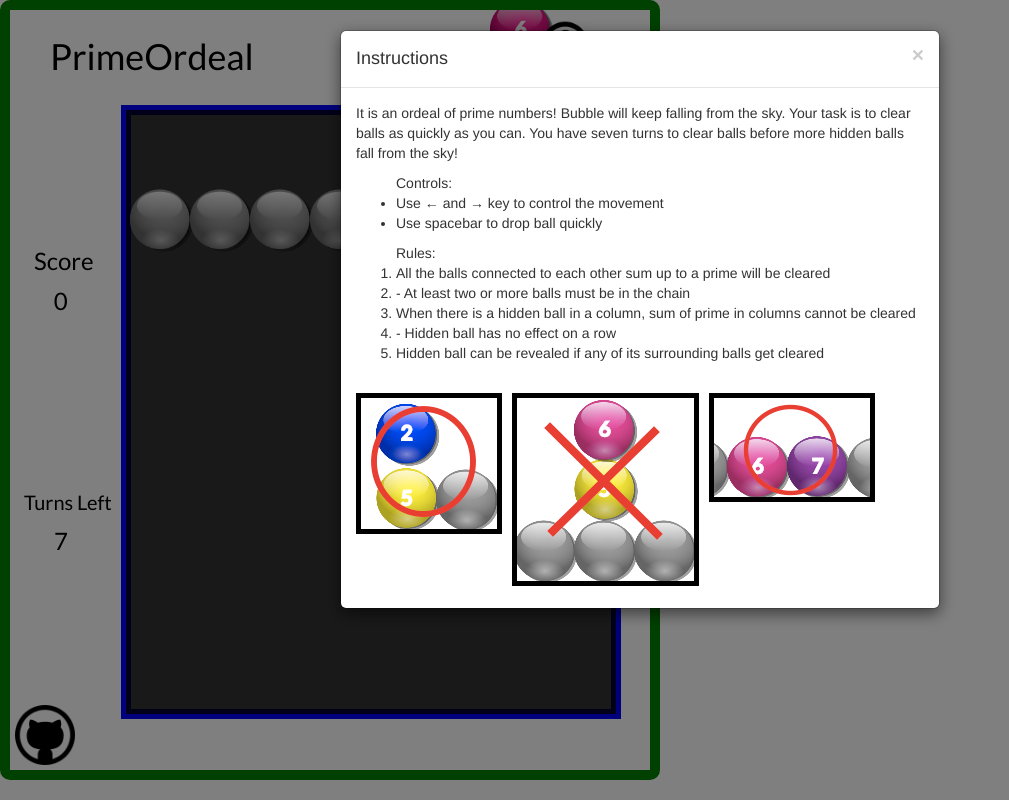
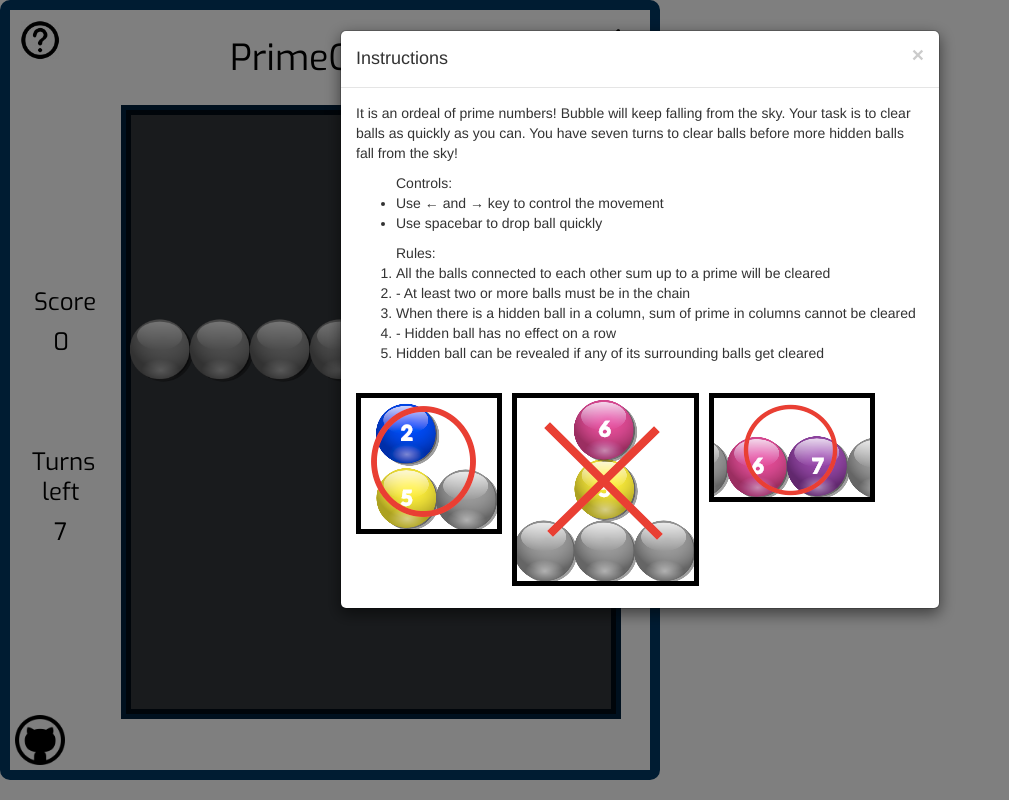
Before and after one commit to makenneth/PrimeOrdeal, a plain HTML site: page index.html in a window 1280 px wide. Both pictures are taken after a click on the button "Start Game". Shown: the whole page, without its empty margins (0-1009 px from the left). Drawn offline with nearby package versions, Linux system fonts and the light colour scheme.

Commit message:
Changed color and font

```diff
--- a/assets/css/application.css
+++ b/assets/css/application.css
@@ -5,14 +5,14 @@ body {
 }
 #credit {
   position: absolute;
-  top: 705px;
+  top: 715px;
   left: 15px;
   width: 60px;
   cursor: pointer;
 }
 
 #canvas {
-  border: 10px solid green;
+  border: 10px solid #003865;
   border-radius: 10px;
 }
 
@@ -25,12 +25,13 @@ body {
 
 #start, #retry {
   position: absolute;
+  color: white;
   font-family: lato, sans-serif;
   font-size: 32px;
   padding: 10px;
   border: 1px solid black;
   border-radius: 5px;
-  background-color: coral;
+  background-color:  #0864cc;
   min-width: 200px;
 }
 .modal-body {
@@ -41,11 +42,11 @@ body {
   background-size: cover;
   background-color: transparent;
   border: none;
-  width: 50px;
-  height: 50px;
+  width: 40px;
+  height: 40px;
   position: absolute;
   top: 20px;
-  left: 540px;
+  left: 20px;
 }
 #instruction:hover, #back-icon:hover {
   opacity: 0.8;
@@ -62,9 +63,9 @@ body {
   top: 450px;
   left: 240px;
 }*/
-#start:hover {
-  background-color: #994c30;
-  color: white;
+#start:hover, #retry:hover {
+  background-color: rgba(8,100,204, 0.5);
+  color: #333;
 }
 .hidden {
   display: none;
--- a/bundle.js
+++ b/bundle.js
@@ -131,7 +131,7 @@
 	};
 	View.prototype.startScreen = function(){
 		this.ctx.clearRect(0, 0, 640, 800);
-		this.ctx.font = "64px Handlee";
+		this.ctx.font = "64px Exo";
 		this.ctx.fillStyle = "black";
 		this.ctx.fillText("PrimeOrdeal", 150, 300);
 	}
@@ -148,13 +148,13 @@
 	};
 	View.prototype.loseScreen = function(){
 		this.ctx.clearRect(0, 0, 640, 800);
-	  this.ctx.font = "36px Lato";
+	  this.ctx.font = "36px Exo";
 		this.ctx.fillStyle = "black";
 		this.ctx.fillText("YOU LOST!", 140, 140);
-		this.ctx.font = "36px Lato";
+		this.ctx.font = "36px Exo";
 		this.ctx.fillStyle = "black";
 		this.ctx.fillText("Your score was:", 140, 340);
-		this.ctx.font = "36px Lato";
+		this.ctx.font = "36px Exo";
 		this.ctx.fillStyle = "black";
 		this.ctx.fillText(this.game.score, 140, 380);
 	};
@@ -401,7 +401,7 @@
 	var Bubble = function(ctx, col, speed, value, autoFall, hidden){
 	  this.ctx = ctx;
 	  this.size = 30;
-	  this.pos_y = 0;
+	  this.pos_y = 130;
 	  this.col = col;
 	  this.speed = speed;
 	  this.value = value;
@@ -472,22 +472,19 @@
 
 	module.exports = {
 		drawText: function(){
-			this.ctx.font = "36px Lato";
+			this.ctx.font = "36px Exo";
 		  this.ctx.fillStyle = "black";
-		  this.ctx.fillText("PrimeOrdeal", 40, 60);
-		  this.ctx.font = "24px Lato";
-		  this.ctx.fillStyle = "black";
-		  this.ctx.fillText("Score", 24, 260);
-		  this.ctx.font = "24px Lato";
-		  this.ctx.fillStyle = "black";
+		  this.ctx.fillText("PrimeOrdeal", 220, 60);
+		  this.ctx.font = "24px Exo";
+		  this.ctx.fillText("Score", 24, 300);
+		  this.ctx.font = "24px Exo";
 		  var textWidth = this.ctx.measureText(this.score).width;
-		  this.ctx.fillText(this.score, textWidth + 48 - 1.3 * textWidth, 300);
-		  this.ctx.font = "20px Lato";
-		  this.ctx.fillStyle = "black";
-		  this.ctx.fillText("Turns Left", 14, 500);
-		  this.ctx.font = "24px Lato";
-		  this.ctx.fillStyle = "black";
-		  this.ctx.fillText(7 - this.turns, 44, 540);
+		  this.ctx.fillText(this.score, textWidth + 48 - 1.3 * textWidth, 340);
+		  this.ctx.font = "24px Exo";
+		  this.ctx.fillText("Turns", 22, 460);
+		  this.ctx.fillText("left", 32, 490);
+		  this.ctx.font = "24px Exo";
+		  this.ctx.fillText(7 - this.turns, 44, 530);
 		},
 		drawFrame: function(){
 			this.ctx.beginPath();
@@ -497,10 +494,10 @@
 		  this.ctx.lineTo(606, 704);
 		  this.ctx.lineTo(606, 100);
 		  this.ctx.lineTo(111, 100);
-		  this.ctx.strokeStyle = "blue";
+		  this.ctx.strokeStyle = "#00203c";
 		  this.ctx.stroke();
 		  this.ctx.globalAlpha = 0.8;
-		  this.ctx.fillStyle = "black";
+		  this.ctx.fillStyle = "#00060b";
 		  this.ctx.fill();
 		  this.ctx.closePath	();
 		  this.ctx.globalAlpha = 1;
--- a/index.html
+++ b/index.html
@@ -2,8 +2,8 @@
 <html>
 <head>
 	<title>PrimeOrdeal</title>
-<link href='https://fonts.googleapis.com/css?family=Handlee' rel='stylesheet' type='text/css'>
-	<link href='https://fonts.googleapis.com/css?family=Lato' rel='stylesheet' type='text/css'>
+
+	<link href='https://fonts.googleapis.com/css?family=Exo:400,700' rel='stylesheet' type='text/css'>
 	<script   src="https://code.jquery.com/jquery-2.2.3.min.js"   integrity="sha256-a23g1Nt4dtEYOj7bR+vTu7+T8VP13humZFBJNIYoEJo="   crossorigin="anonymous"></script>
 	<script src="./bundle.js"></script>
 	<link rel="stylesheet" type="text/css" href="./assets/css/application.css">
@@ -16,7 +16,7 @@
 	  <img id="source" src="./assets/images/marbles.png"
 	       width="100" height="auto" />
 	</div>
-	<img id="back-icon" src="./assets/images/arrow-back.png" width="50px" height="auto" class="hidden" />
+	<img id="back-icon" src="./assets/images/arrow-back.png" width="40px" height="auto" class="hidden" />
 	<button id="instruction" data-toggle="modal" data-target="#myModal" class="hidden"></button>
 	<button id="start">Start Game</button>
 	<button id="retry" class="hidden">Retry</button>
@@ -58,7 +58,7 @@
 	</div>
 
 	<div id="credit">
-		<a href="https://github.com/makenneth/PrimeOrdeal"><img class="git" src="./assets/images/github.png" width="60px" height"60px"/><img class="git-hover" src="./assets/images/github-hover.png" width="60px" height="60px"/></a>
+		<a href="https://github.com/makenneth/PrimeOrdeal"><img class="git" src="./assets/images/github.png" width="50px" height"50px"/><img class="git-hover" src="./assets/images/github-hover.png" width="50px" height="50px"/></a>
 	</div>
 </body>
 </html>
--- a/js/bubble.js
+++ b/js/bubble.js
@@ -1,7 +1,7 @@
 var Bubble = function(ctx, col, speed, value, autoFall, hidden){
   this.ctx = ctx;
   this.size = 30;
-  this.pos_y = 0;
+  this.pos_y = 130;
   this.col = col;
   this.speed = speed;
   this.value = value;
```
Also changed, not shown: js/layout.js (+13 -16 lines), js/view.js (+4 -4 lines), 1 other file.
